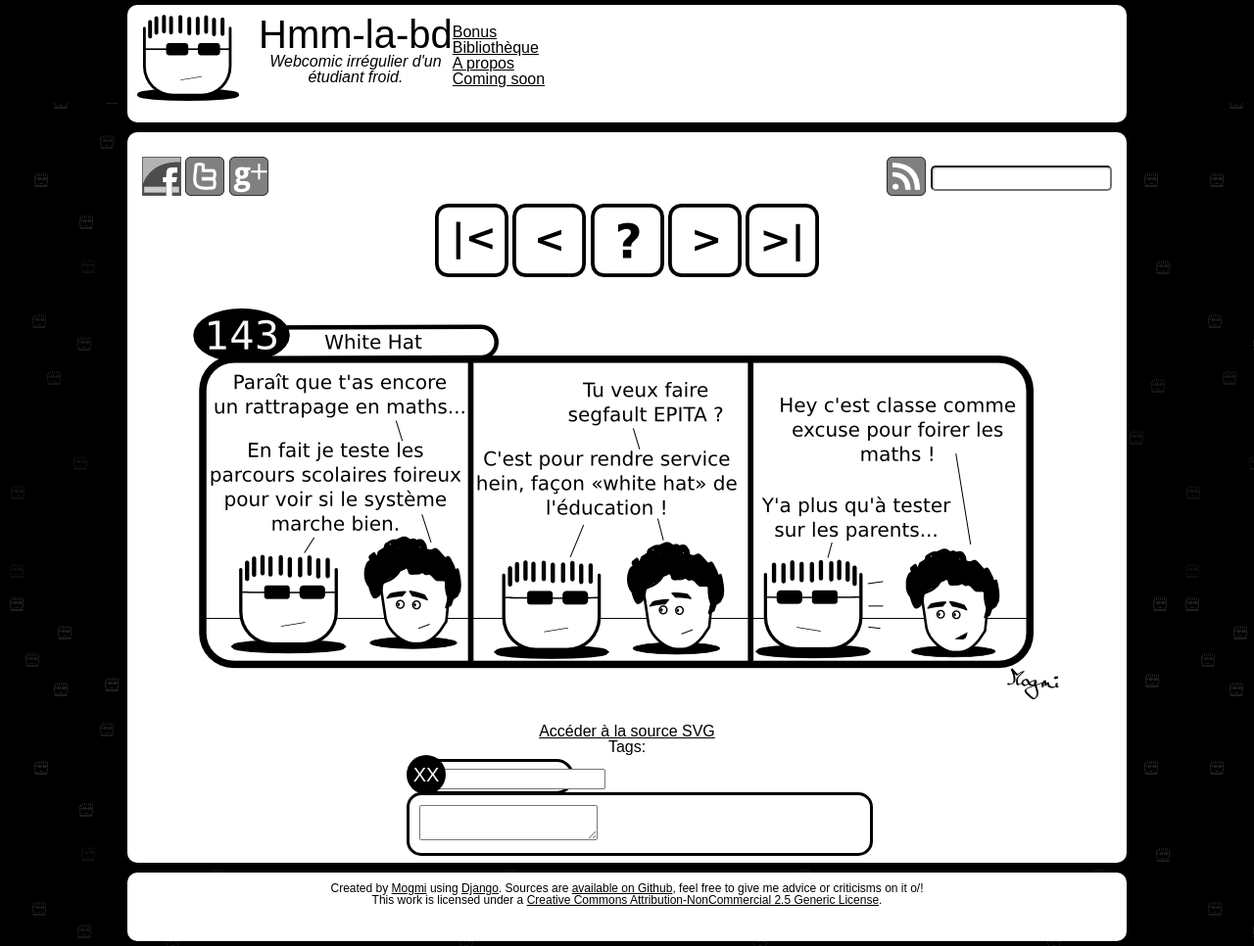
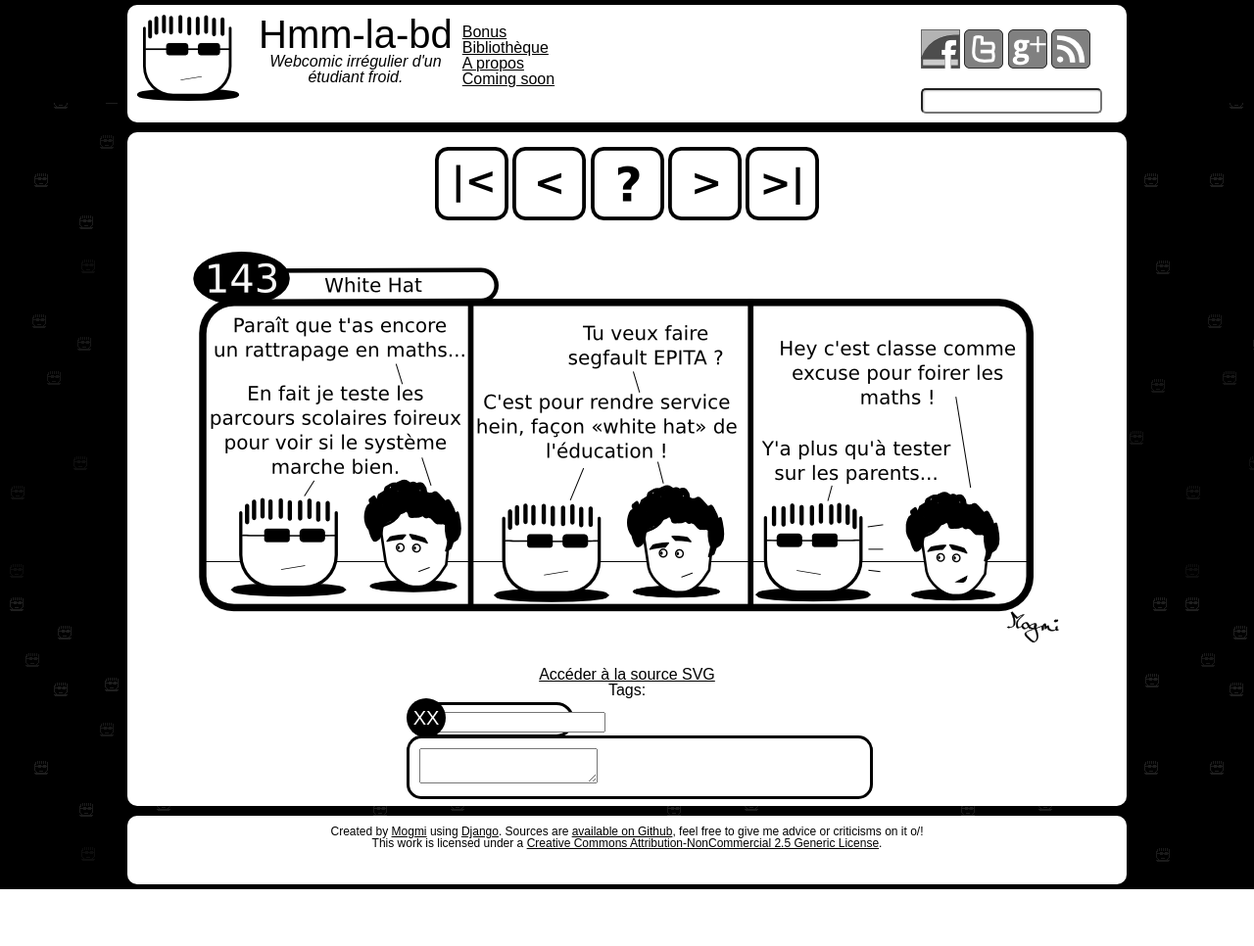
Before and after one commit to Mogmi95/hmm_le_site, a Python web app: template templates/strips/index.html in a window 1280 px wide. Shown: the whole page at 98% size. After the commit the page ends 908 px from the top, so only its background shows below. Run offline with Jinja, Linux system fonts and the light colour scheme; the template is opened without the code that fills it, so the values that code supplies are empty; some libraries are stand-ins or nearby versions.

Commit message:
Icons are now in the header

```diff
--- a/hmm/urls.py
+++ b/hmm/urls.py
@@ -12,7 +12,7 @@
     (r'^grappelli/', include('grappelli.urls')),
     # Views
     url(r'^$', 'strip.views.index'),
-    url(r'^(?P<number>\d+)/', 'strip.views.index'),
+    url(r'^(?P<number>\d+)/$', 'strip.views.index'),
     # API
     (r'^api/strip/', include('strip.urls')),
     (r'^api/bonus/', include('bonus.urls')),
--- a/static_files/css/styles.css
+++ b/static_files/css/styles.css
@@ -90,6 +90,7 @@
 
 #header_list
 {
+    float: left;
     padding: 10px;
 }
 
@@ -104,6 +105,38 @@
     float: left;
     padding-left: 20px;
 }
+
+#header_boxesbar
+{
+    float: right;
+    width: 200px;
+    border-radius: 10px;
+    text-align: left;
+    padding-top: 15px;
+    padding-left: 5px;
+}
+
+#header_boxesbar_search
+{
+    float: right;
+    padding-right: 5px;
+}
+
+#search_form
+{
+    display: inline;
+    vertical-align: middle;
+    padding-top: 9px;
+    padding-left: 5px;
+}
+
+#search_form input
+{
+    border-radius: 5px;
+    height: 20px;
+    box-shadow: 1px 1px 2px #C0C0C0 inset;
+}
+
 
 h1
 {
@@ -130,37 +163,6 @@
 	margin-right: auto;
     text-align: center;
     padding: 10px;
-}
-
-
-#page_boxesbar
-{
-    border-radius: 10px;
-    text-align: left;
-    padding-top: 15px;
-    padding-left: 5px;
-}
-
-#page_boxesbar_search
-{
-    float: right;
-    padding-right: 5px;
-}
-
-#search_form
-{
-    display: inline;
-    vertical-align: middle;
-    float: right;
-    padding-top: 9px;
-    padding-left: 5px;
-}
-
-#search_form input
-{
-    border-radius: 5px;
-    height: 20px;
-    box-shadow: 1px 1px 2px #C0C0C0 inset;
 }
 
 #page_navbar
--- a/strip/views.py
+++ b/strip/views.py
@@ -12,8 +12,7 @@
     '''
     strip_max = Strip.objects.all().count()
     # Test of the argument 'number'
-    number = int(number)
-    if ((number == None) or (number == 0) or (number > strip_max)):
+    if ((number == None) or (int(number) == 0) or (int(number) > strip_max)):
         number = strip_max
 
     # Getting numbers of the next, previous and random strip
--- a/templates/base.html
+++ b/templates/base.html
@@ -24,12 +24,25 @@
                     <h1>Hmm-la-bd</h1>
                     <h2>Webcomic irrégulier d'un<br />étudiant froid.</h2>
                 </div> <!-- title -->
-                <ul id="header_list">
-                    <li><a class="header_link" href="">Bonus</a></li>
-                    <li><a class="header_link" href="">Bibliothèque</a></li>
-                    <li><a class="header_link" href="">A propos</a></li>
-                    <li><a class="header_link" href="">Coming soon</a></li>
-                </ul>
+                <div id="header_list">
+                    <ul>
+                        <li><a class="header_link" href="">Bonus</a></li>
+                        <li><a class="header_link" href="">Bibliothèque</a></li>
+                        <li><a class="header_link" href="">A propos</a></li>
+                        <li><a class="header_link" href="">Coming soon</a></li>
+                    </ul>
+                </div>
+                <div id="header_boxesbar">
+                    <a href=""><img src="{{ STATIC_URL }}images/icon_facebook.png" alt="Hmm-la-bd sur Facebook" /></a>
+                    <a href=""><img src="{{ STATIC_URL }}images/icon_twitter.png" alt="Hmm-la-bd sur Twitter" /></a>
+                    <a href=""><img src="{{ STATIC_URL }}images/icon_gplus.png" alt="Hmm-la-bd sur Google+" /></a>
+                    <a href="/rss"><img src="{{ STATIC_URL }}images/icon_rss.png" alt="Hmm-la-bd flux RSS" /></a>
+                    <div id="page_boxesbar_search">
+                        <form id="search_form" action="">
+                            <p><input type="text" name="search_input" /></p>
+                        </form>
+                    </div> <!-- page_boxesbar_search -->
+                </div> <!-- page_boxesbar -->
             </div> <!-- header_container -->
         </div> <!-- header -->
         <div id="main_page">
@@ -43,7 +56,16 @@
         </div> <!-- footer -->
     </div> <!-- global -->
     <!-- Piwik -->
-        <!-- FIXME -->
+    <script type="text/javascript">
+        var pkBaseURL = (("https:" == document.location.protocol) ? "https://piwik.mogmi.fr/" : "http://piwik.mogmi.fr/");
+        document.write(unescape("%3Cscript src='" + pkBaseURL + "piwik.js' type='text/javascript'%3E%3C/script%3E"));
+        </script><script type="text/javascript">
+        try {
+            var piwikTracker = Piwik.getTracker(pkBaseURL + "piwik.php", 1);
+            piwikTracker.trackPageView();
+            piwikTracker.enableLinkTracking();
+        } catch( err ) {}
+    </script><noscript><p><img src="http://piwik.mogmi.fr/piwik.php?idsite=1" style="border:0" alt="" /></p></noscript>
     <!-- /Piwik -->
 </body>
 </html>
--- a/templates/strips/index.html
+++ b/templates/strips/index.html
@@ -1,16 +1,5 @@
 {% extends "base.html" %}
 {% block main %}
-<div id="page_boxesbar">
-    <a href=""><img src="{{ STATIC_URL }}images/icon_facebook.png" alt="Hmm-la-bd sur Facebook" /></a>
-    <a href=""><img src="{{ STATIC_URL }}images/icon_twitter.png" alt="Hmm-la-bd sur Twitter" /></a>
-    <a href=""><img src="{{ STATIC_URL }}images/icon_gplus.png" alt="Hmm-la-bd sur Google+" /></a>
-    <div id="page_boxesbar_search">
-        <a href="/rss"><img src="{{ STATIC_URL }}images/icon_rss.png" alt="Hmm-la-bd flux RSS" /></a>
-        <form id="search_form" action="">
-            <p><input type="text" name="search_input" /></p>
-        </form>
-    </div> <!-- page_boxesbar_search -->
-</div> <!-- page_boxesbar -->
 <div id="page_navbar">
     <a href="http://hmm-la-bd.eu/1"><img src="{{ STATIC_URL }}images/icon_first.png" alt="Premier" /></a>
     <a href="http://hmm-la-bd.eu/{{ prev_strip_number }}"><img src="{{ STATIC_URL }}images/icon_prev.png" alt="Précédent" /></a>
```
